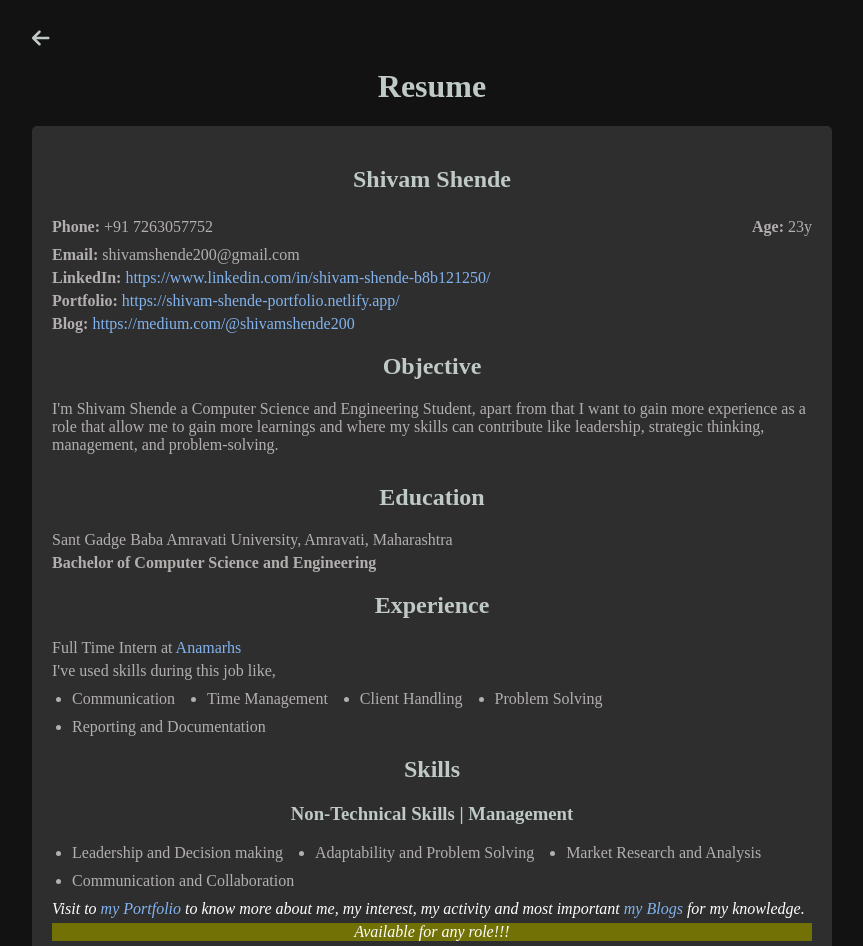
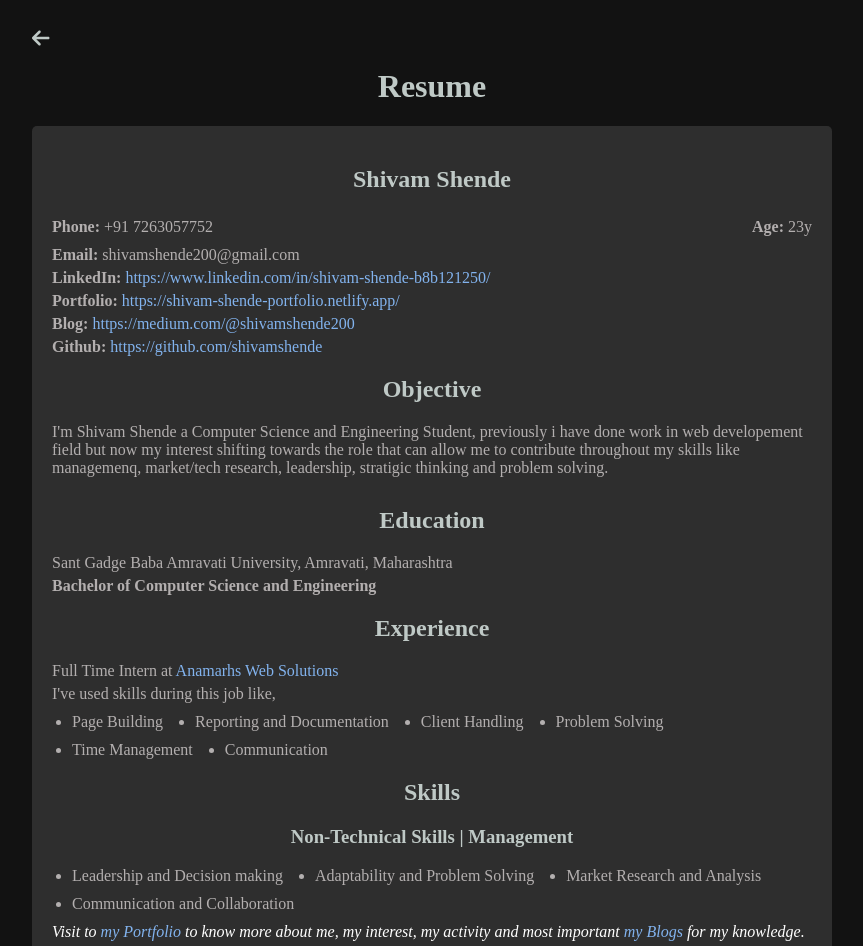
Before and after one commit to shivamshende/my-portfolilo, a React (Vite) app: page /resume in a window 1280 px wide. Shown: the top 946 px of the page, without its empty margins (208-1071 px from the left). Built offline with nearby package versions, Linux system fonts and the light colour scheme.

Commit message:
update resume

```diff
--- a/src/components/Resume/Resume.jsx
+++ b/src/components/Resume/Resume.jsx
@@ -28,10 +28,11 @@ const Resume = () => {
                     <p><strong>LinkedIn:</strong> <a href="https://www.linkedin.com/in/shivam-shende-b8b121250/" target="_blank" rel="noopener noreferrer">https://www.linkedin.com/in/shivam-shende-b8b121250/</a></p>
                     <p><strong>Portfolio:</strong> <a href="https://shivam-shende-portfolio.netlify.app/" target="_blank" rel="noopener noreferrer">https://shivam-shende-portfolio.netlify.app/</a></p>
                     <p><strong>Blog:</strong> <a href="https://medium.com/@shivamshende200" target="_blank" rel="noopener noreferrer">https://medium.com/@shivamshende200</a></p>
+                    <p><strong>Github:</strong> <a href="https://github.com/shivamshende" target="_blank" rel="noopener noreferrer">https://github.com/shivamshende</a></p>
 
                     <div className='adjective'>
                         <h2>Objective</h2>
-                        <p>I'm Shivam Shende a Computer Science and Engineering Student, apart from that I want to gain more experience as a role that allow me to gain more learnings and where my skills can contribute like leadership, strategic thinking, management, and problem-solving.</p>
+                        <p>I'm Shivam Shende a Computer Science and Engineering Student, previously i have done work in web developement field but now my interest shifting towards the role that can allow me to contribute throughout my skills like managemenq, market/tech research, leadership, stratigic thinking and problem solving.</p>
                     </div>
 
                     <h2>Education</h2>
@@ -39,14 +40,15 @@ const Resume = () => {
                     <p><strong>Bachelor of Computer Science and Engineering</strong></p>
 
                     <h2>Experience</h2>
-                    <p>Full Time Intern at <a href="https://anamarhs.com/" target="_blank">Anamarhs</a></p>
+                    <p>Full Time Intern at <a href="https://anamarhs.com/" target="_blank">Anamarhs Web Solutions</a></p>
                     <p>I've used skills during this job like,
                     <ul className='horizontal-list'>
-                        <li>Communication</li>
-                        <li>Time Management</li>
+                        <li>Page Building</li>
+                        <li>Reporting and Documentation</li>
                         <li>Client Handling</li>
                         <li>Problem Solving</li>
-                        <li>Reporting and Documentation</li>
+                        <li>Time Management</li>
+                        <li>Communication</li>
                     </ul>
 
                     </p>
@@ -60,17 +62,9 @@ const Resume = () => {
                         <li>Communication and Collaboration</li>
                     </ul>
 
-                    {/* <h3>Technical Skills</h3>
-                    <ul>
-                        <li><strong>Web Development/Full-stack:</strong> Vanilla JS, React, Typescript, Next.js, Node.js, Express.js, Database(MongoDB, MySQL)</li>
-                    </ul>
-
-                    <h3>Projects</h3>
-                    <p><em>You can Visit to <a href="https://github.com/shivamshende/" target="_blank" rel="noopener noreferrer">my Github</a> for tech project like,</em></p> */}
-
                     <p><em>Visit to <a href="https://shivam-shende-portfolio.netlify.app/" target="_blank" rel="noopener noreferrer">my Portfolio</a> to know more about me, my interest, my activity and most important <a href="https://medium.com/@shivamshende200" target="_blank" rel="noopener noreferrer">my Blogs</a> for my knowledge.</em></p>
 
-                    <p className='info'><em>Available for any role!!!</em></p>
+                    <p className='info'><em>Available for any role! Open to impactful opportunities!</em></p>
                 </div>
             </div>
             <button className='download-resume' onClick={handlePrint}>Download Resume</button>
```
